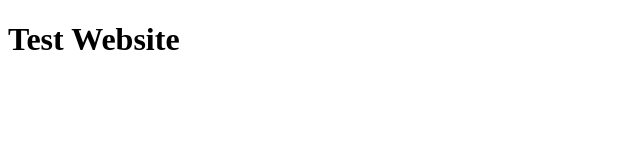
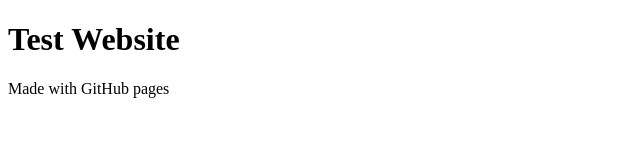
Before and after one commit to pure-life-git/pure-life-git.github.io, a plain HTML site: page index.html in a window 1280 px wide. Shown: the whole page, without its empty margins (0-640 px from the left). Drawn offline with Linux system fonts and the light colour scheme.

Commit message:
Update index.html

```diff
--- a/index.html
+++ b/index.html
@@ -4,4 +4,5 @@
 </head>
 <body>
     <h1>Test Website</h1>
+    <p>Made with GitHub pages</p>
 </body>
```
